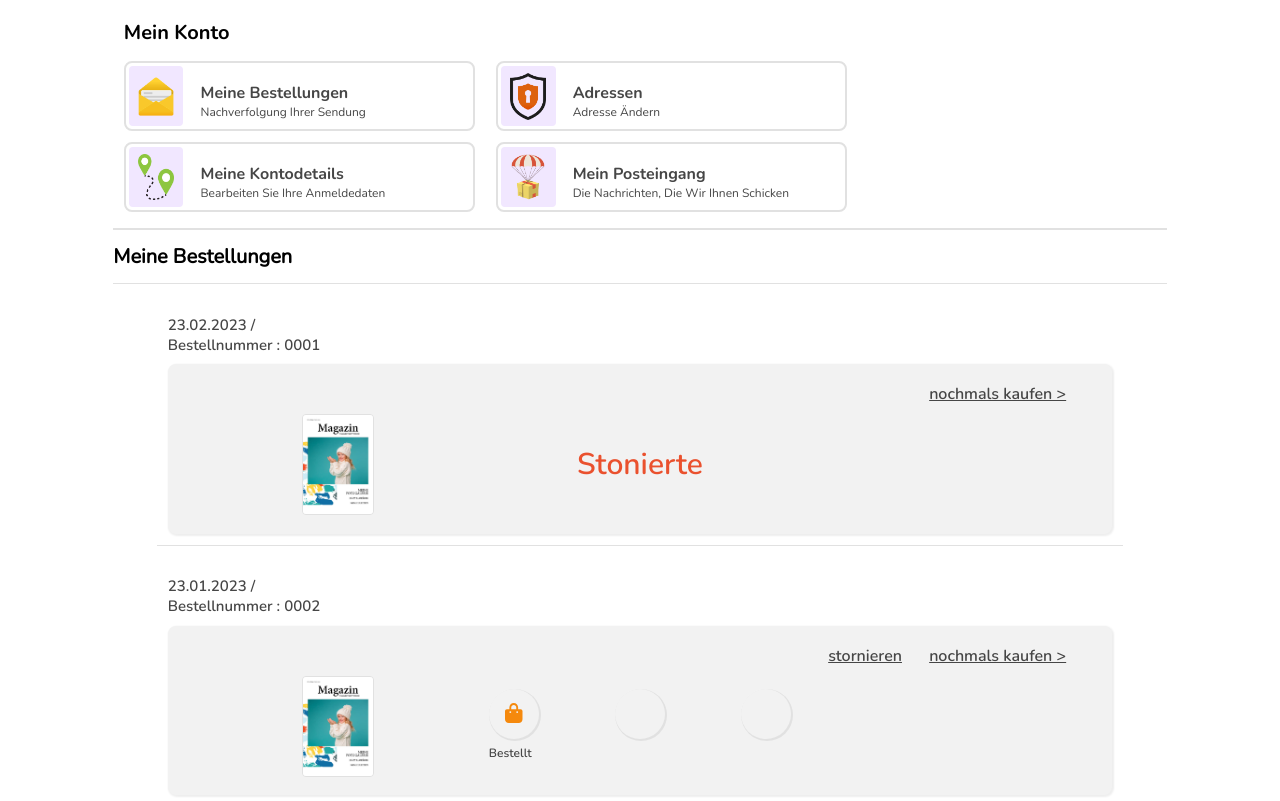
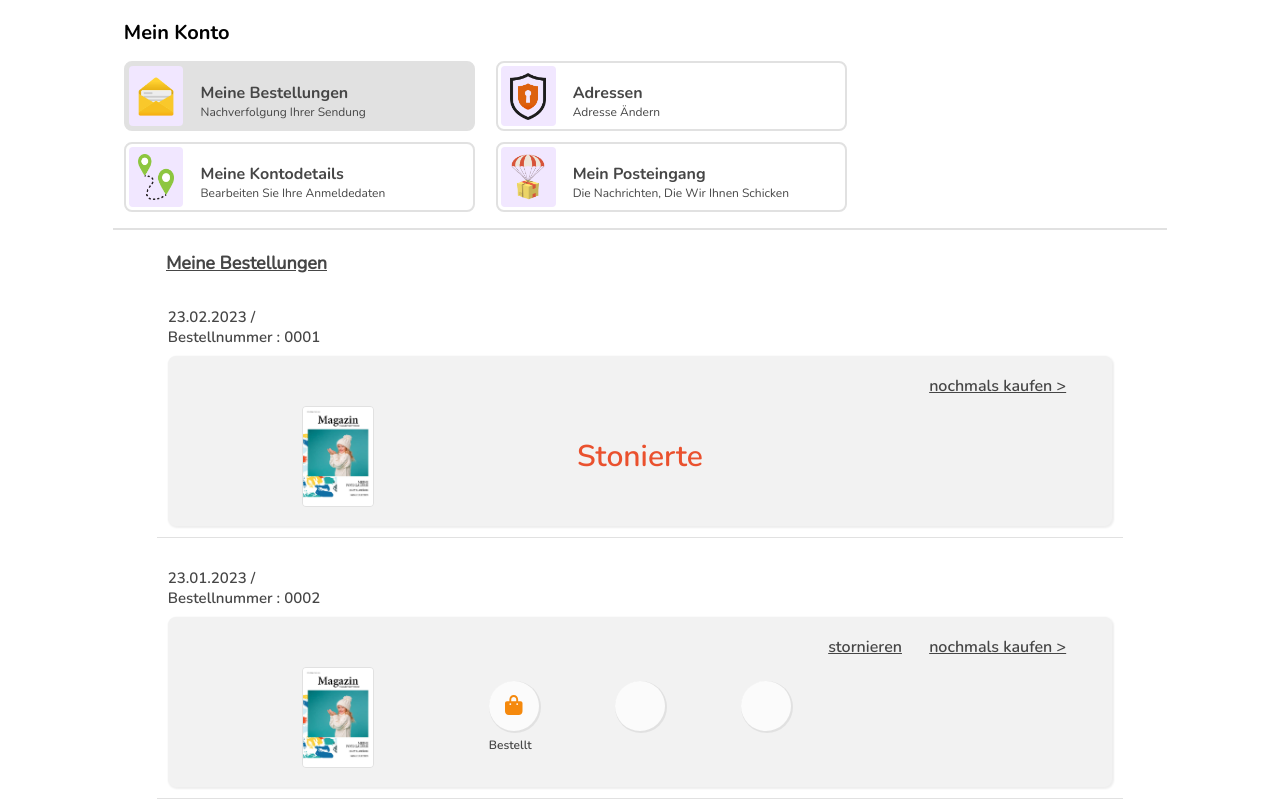
Before and after one commit to Ilia898/Angular-SASS-project-page-banners, an Angular app in the folder pagesandparts/: page /bestellung in a window 1280 px wide. Shown: the top 801 px of the page. Built offline with nearby package versions, Linux system fonts and the light colour scheme.

Commit message:
24.02.23-1

```diff
--- a/pagesandparts/src/app/pages/mein-konto/bestellungen/bestellungen/bestellungen.component.scss
+++ b/pagesandparts/src/app/pages/mein-konto/bestellungen/bestellungen/bestellungen.component.scss
@@ -3,11 +3,18 @@
 .main-container{
 
   .container-header{
+    margin-top: 2%;
 
-    font-size: 10px;
-    font-family: Nregular;
-    text-transform: capitalize;
-    border-bottom: 1px solid $myPrimary5;
+
+
+    h1{
+      margin-left: 5%;
+      color: $mytext;
+      font-size: 18px;
+      font-family: Nregular;
+      text-transform: capitalize;
+      text-decoration: underline;
+    }
  }
 
  .bst-container{
@@ -87,7 +94,7 @@
           width: 30px;
           margin: auto auto 4%;
           border-radius: 50%;
-          background: $myPrimary6;
+          background: $myPrimary6-2;
           box-shadow: 1px 1px 0px 1px rgba(0, 0, 0, 0.07);
 
           @include  xl {
--- a/pagesandparts/src/app/pages/mein-konto/mein-konto.component.html
+++ b/pagesandparts/src/app/pages/mein-konto/mein-konto.component.html
@@ -4,7 +4,10 @@
   <div class="col-12-xs menu-main-container">
     <h1 class=" main-h1">mein konto</h1>
     <div class="menu-container">
-      <div class="col-4-xl col-5-sm col-10-xs menu-block" *ngFor="let menu of kontoMenuJson" routerLink="{{menu.path}}">
+      <div class="col-4-xl col-5-sm col-10-xs menu-block"
+          *ngFor="let menu of kontoMenuJson"
+          routerLink="{{menu.path}}"
+          [routerLinkActive]="'active'">
         <div class="col-2-lg col-4-xs img-block">
           <img [src]="menu.img" alt="">
         </div>
--- a/pagesandparts/src/app/pages/mein-konto/mein-konto.component.scss
+++ b/pagesandparts/src/app/pages/mein-konto/mein-konto.component.scss
@@ -1,5 +1,8 @@
 @import '../../config-sass/index.scss';
 
+.active{
+  background: $myPrimary5;
+}
 
 .main-container{
   margin: 0 auto;
@@ -31,6 +34,7 @@
 
         &:hover{
           background: $myPrimary5-2;
+          border-color: $myPrimary5-1;
         }
 
         .img-block{
```
